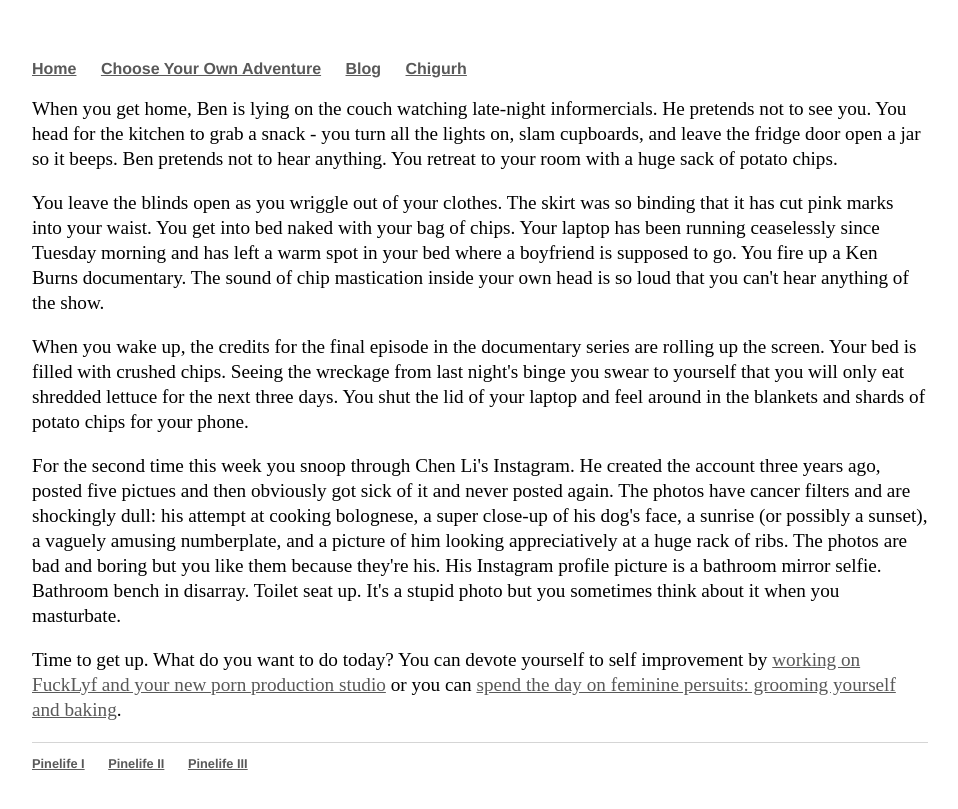
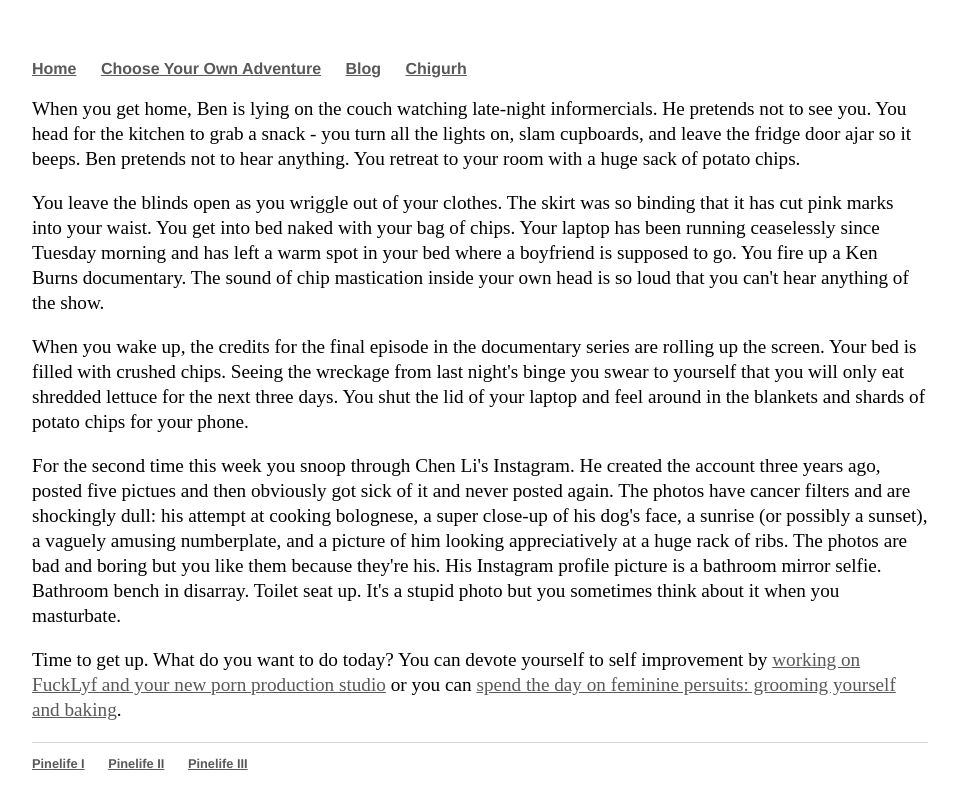
Before and after one commit to Pinelife/pinelife.github.io, a Jekyll site: the page built from Hellhole/Room5.html, in a window 1280 px wide. Shown: the top 809 px of the page, without its empty margins (160-1118 px from the left). Built offline with Jekyll 4.4.1, drawn with Linux system fonts in a browser that asks for light colours.

Commit message:
Update Room5.html

```diff
--- a/Hellhole/Room5.html
+++ b/Hellhole/Room5.html
@@ -2,7 +2,9 @@
 layout: default
 title: Pinelife
 ---
-<p>When you get home, Ben is lying on the couch watching late-night informercials. He pretends not to see you. You head for the kitchen to grab a snack - you turn all the lights on, slam cupboards, and leave the fridge door open a jar so it beeps. Ben pretends not to hear anything. You retreat to your room with a huge sack of potato chips.</p>
+<p>When you get home, Ben is lying on the couch watching late-night informercials. He pretends not to see you. You head for the kitchen
+	to grab a snack - you turn all the lights on, slam cupboards, and leave the fridge door ajar so it beeps. Ben pretends not
+	to hear anything. You retreat to your room with a huge sack of potato chips.</p>
 <p>
 You leave the blinds open as you wriggle out of your clothes. The skirt was so binding that it has cut pink marks into your waist.
   You get into bed naked with your bag of chips. Your laptop has been running ceaselessly since Tuesday morning and has left a warm spot in
```
